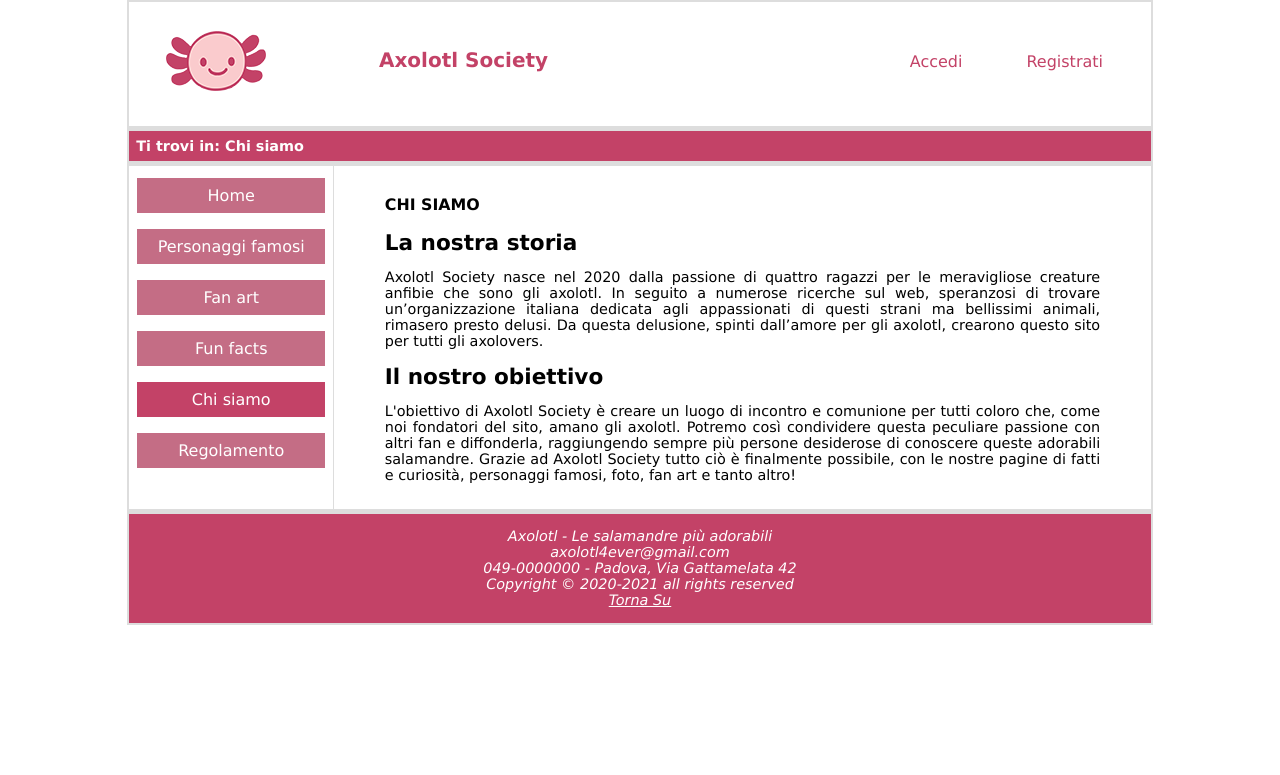
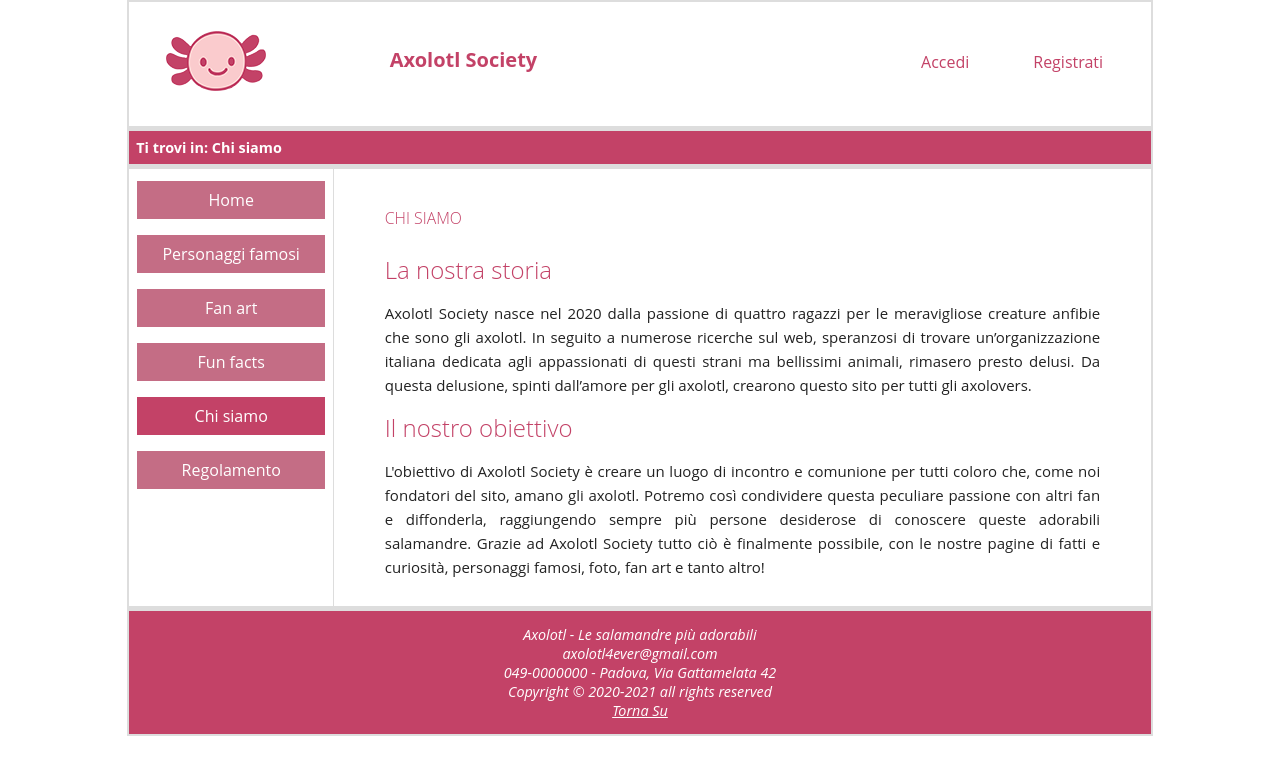
Before and after one commit to RakuJa/Aselotl-web, a PHP site: page /html/about_us.html in a window 1280 px wide. Shown: the top 775 px of the page. Run offline with PHP 8.4, Linux system fonts and the light colour scheme.

Commit message:
Aggiornato css content

```diff
--- a/css/style.css
+++ b/css/style.css
@@ -10,6 +10,7 @@ In questo modo, la regola viene applicata a tutti i tag
 * {
 	padding: 0em;
 	margin: 0em;
+	font-family: 'Open Sans', sans-serif;
 }
 
 
@@ -18,7 +19,7 @@ Passo 1
 Definire il font
 */
 html, body { /*Il tag html va incluso per motivi di retrocompatibilita'*/
-	font-family: Verdana, Arial, Helvetica, sans-serif; /*Definisco i vari font disponibili*/
+	font-family: 'Open Sans', sans-serif; /*Definisco i vari font disponibili*/
 	max-width: 1024px; /*Massima larghezza dei contenuti*/
 	margin: auto; /*Imposto il calcolo del margin automatico*/
 	border: 1px solid #ddd; /*Implementazione del bordino grigio a dx e sx*/
@@ -275,6 +276,43 @@ CONTENT
 	white-space: initial;
 }
 
+#content h1 {
+	color: #c34267;
+	font-family: 'Open Sans', sans-serif;
+	font-size: 34px;
+	font-weight: 300;
+	line-height: 40px;
+	margin: 0 0 16px;
+}
+
+
+#content h2 {
+	color: #c34267;
+	font-family: 'Open Sans', sans-serif;
+	font-size: 24px; font-weight: 300;
+	line-height: 32px; margin: 0 0 14px;
+}
+
+
+#content p {
+	color: #222;
+	font-family: 'Open Sans', sans-serif;
+	font-size: 15px;
+	font-weight: 400;
+	line-height: 24px;
+	margin: 0 0 14px;
+}
+
+
+#content a {
+	background: #fff;
+	color: #222;
+	text-decoration: none;
+}
+
+
+#content a:hover { background: #c34267; color: #eee; text-decoration: none; }
+
 #content p{
 	margin-top: 1em;
 	margin-bottom: 1em;
```
Also changed, not shown: 1 other file.
